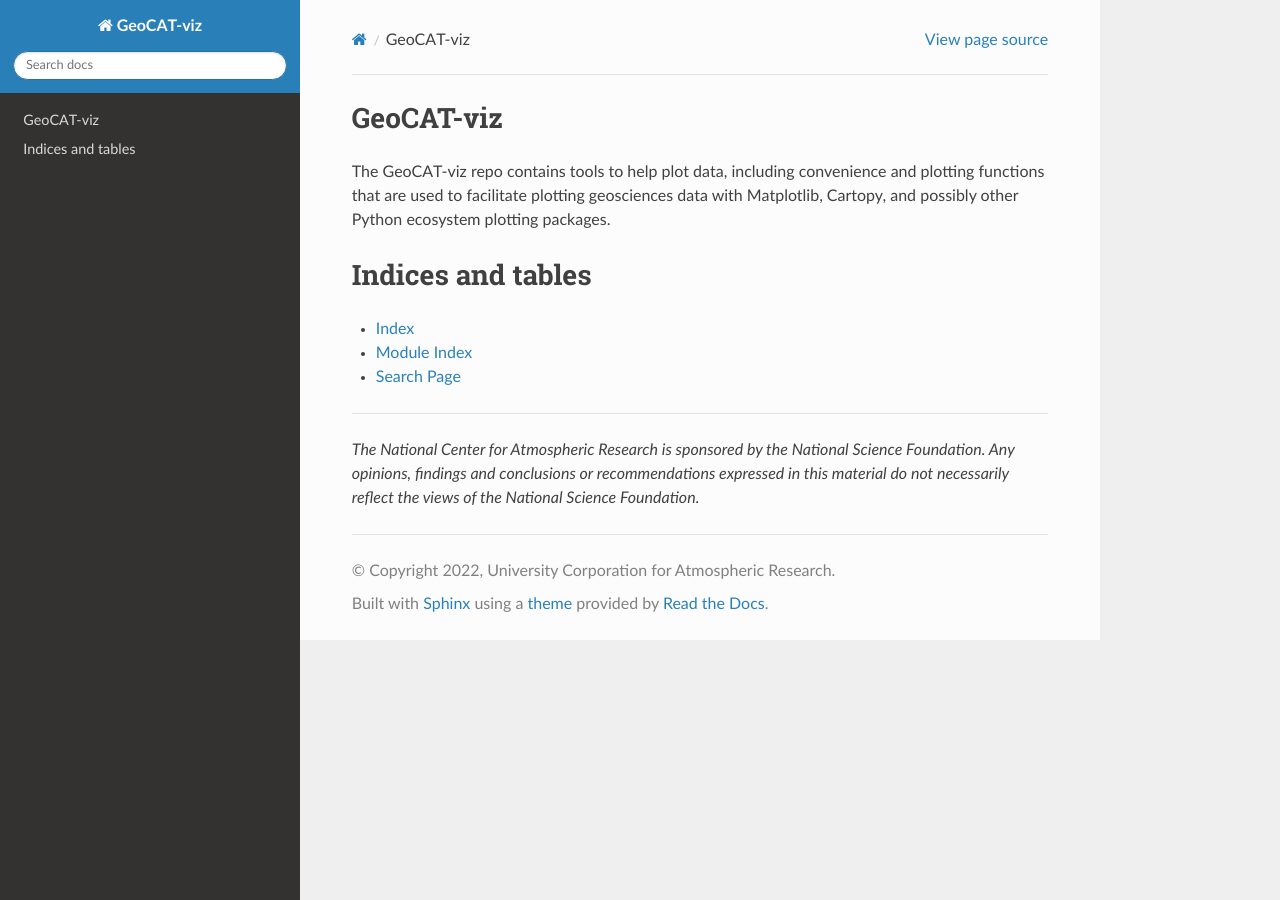
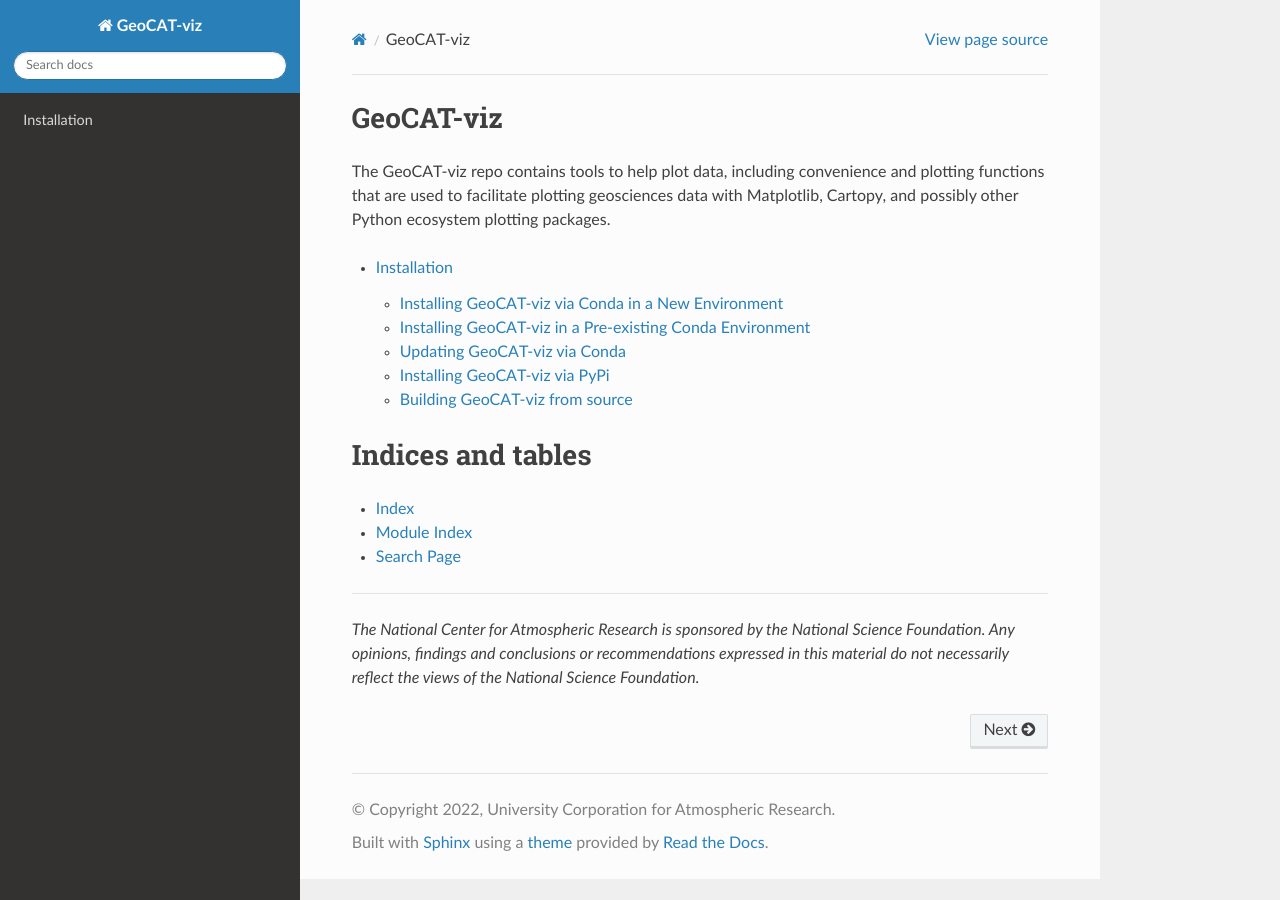
Before and after one commit to NCAR/geocat-viz, a Sphinx documentation site: the page built from docs/index.rst, in a window 1280 px wide. Built offline with Sphinx 7.4.7 and the Read the Docs theme 2.0.0, drawn with Linux system fonts in a browser that asks for light colours; some of the changed lines change nothing that is shown.

Commit message:
Added installation.rst

```diff
--- a/docs/index.rst
+++ b/docs/index.rst
@@ -19,7 +19,8 @@
 
 .. toctree::
    :maxdepth: 2
-   :caption: Contents:
+
+   ./installation
 
 
 
--- /dev/null
+++ b/docs/installation.rst
@@ -0,0 +1,125 @@
+Installation
+============
+
+This installation guide includes only the GeoCAT-viz installation and build instructions.
+Please refer to `GeoCAT Contributor's Guide <https://geocat.ucar.edu/pages/contributing.html>`_ for installation of
+the whole GeoCAT project.
+
+Installing GeoCAT-viz via Conda in a New Environment
+-----------------------------------------------------
+
+The easiest way to install GeoCAT-viz is using
+`Conda <http://conda.pydata.org/docs/>`_::
+
+    conda create -n geocat -c conda-forge -c ncar geocat-viz
+
+where :code:`geocat` is the name of a new conda environment, which can then be
+activated using::
+
+    conda activate geocat
+
+If you need to make use of other software packages, such as Jupyter
+with GeoCAT-viz, you may wish to install into your :code:`geocat`
+environment.  The following :code:`conda create` command can be used to create a new
+:code:`conda` environment that includes one of these additional commonly used Python
+packages pre-installed::
+
+    conda create -n geocat -c conda-forge -c ncar geocat-viz jupyter
+
+Alternatively, if you already created a conda environment using the first
+command (without the extra packages), you can activate and install the packages
+in an existing environment with the following commands::
+
+    conda activate geocat # or whatever your environment is called
+    conda install -c conda-forge jupyter
+
+Also, note that the Conda package manager automatically installs all required dependencies,
+meaning it is not necessary to explicitly install NumPy, Matplotlib, Cartopy, Xarray, Scikit-learn,
+etc. when creating an environment.
+
+If you are interested in learning more about how Conda environments work, please
+visit the `managing environments <https://docs.conda.io/projects/conda/en/latest/user-guide/tasks/manage-environments.html>`_
+page of the Conda documentation.
+
+Installing GeoCAT-viz in a Pre-existing Conda Environment
+----------------------------------------------------------
+
+If you started a project and later decided to use GeoCAT-viz, you will need to install it in your pre-existing environment.
+
+1.  Make sure your conda is up to date by running this command from the
+    terminal::
+
+    conda update conda
+
+2.  Activate the conda environment you want to add GeoCAT to. In this example, the environment is called :code:`geocat`::
+
+    conda activate geocat
+
+3. Install geocat-viz::
+
+    conda install -c ncar -c conda-forge geocat-viz
+
+Updating GeoCAT-viz via Conda
+-------------------------------
+
+It is important to keep your version of :code:`geocat-viz` up to date. This can be done as follows:
+
+1.  Make sure your Conda is up to date by running this command from the terminal::
+
+    conda update conda
+
+2.  Activate the conda environment you want to update. In this example, the environment is called :code:`geocat`::
+
+    conda activate geocat
+
+3. Update :code:`geocat-viz`::
+
+    conda update geocat-viz
+
+
+Installing GeoCAT-viz via PyPi
+-------------------------------
+GeoCAT-viz is distributed also in PyPI; therefore, the above Conda installation instructions should, in theory,
+apply to PyPI installation through using :code:`pip install` commands instead of :code:`conda install` wherever they occur.
+
+Building GeoCAT-viz from source
+--------------------------------
+
+Building GeoCAT-viz from source code is a fairly straightforward task, but
+doing so should not be necessary for most users. If you `are` interested in
+building GeoCAT-viz from source, you will need the following packages to be
+installed.
+
+Required dependencies for building and testing GeoCAT-viz
+^^^^^^^^^^^^^^^^^^^^^^^^^^^^^^^^^^^^^^^^^^^^^^^^^^^^^^^^^^
+
+    - Python 3.8+
+    - `numpy <https://numpy.org/doc/stable/>`_
+    - `xarray <http://xarray.pydata.org/en/stable/>`_
+    - `matplotlib <https://matplotlib.org/stable/index.html>`_
+    - `cartopy <https://scitools.org.uk/cartopy/docs/latest/>`_
+
+
+How to create a Conda environment for building GeoCAT-viz
+^^^^^^^^^^^^^^^^^^^^^^^^^^^^^^^^^^^^^^^^^^^^^^^^^^^^^^^^^^
+
+The GeoCAT-viz source code includes a conda environment definition file in
+the root directory that can be used to create a development environment containing
+all of the packages required to build GeoCAT-viz. The file :code:`conda_environment.yml`
+is intended to be used on Linux systems and macOS.
+The following commands should work on both Linux and macOS::
+
+    conda env create -f conda_environment.yml
+    conda activate geocat_viz_build
+
+
+Installing GeoCAT-viz
+^^^^^^^^^^^^^^^^^^^^^^
+
+Once the dependencies listed above are installed, you can install GeoCAT-viz
+with running the following command from the root-directory::
+
+    pip install .
+
+For compatibility purposes, we strongly recommend using Conda to
+configure your build environment as described above.
```
